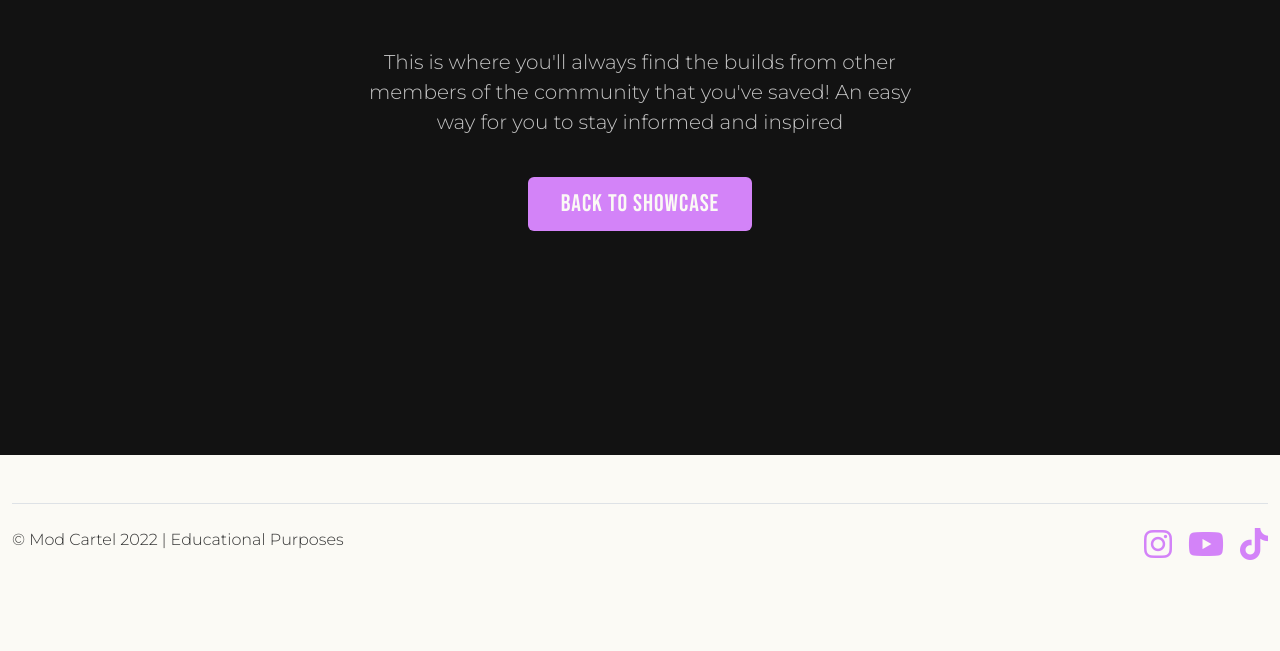
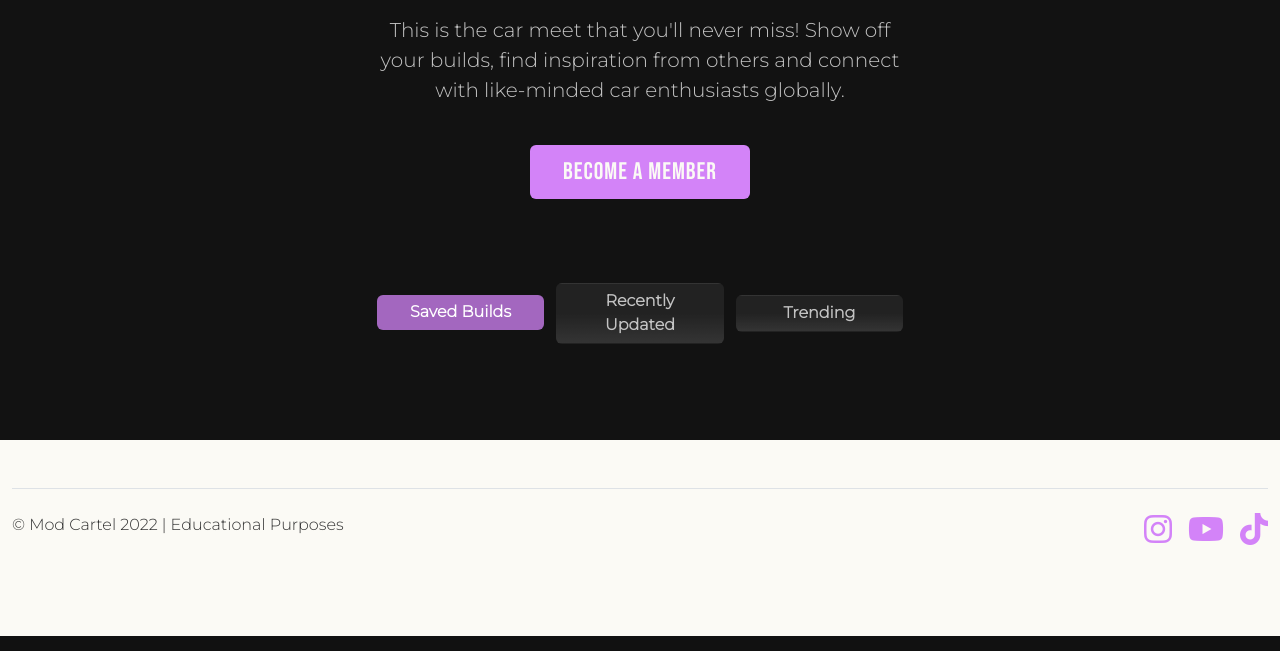
Before and after one commit to ryanoneill416/mod_cartel, a Django app: page /saved_builds/ in a window 1280 px wide. Shown: the part 317-968 px from the top of the page. Run offline with Django 3.2, Linux system fonts and the light colour scheme; some libraries are stand-ins or nearby versions.

Commit message:
Complete saved_builds.html template

```diff
--- a/static/css/style.css
+++ b/static/css/style.css
@@ -242,6 +242,25 @@ footer i:hover {
 .btn-filter:hover {
     opacity: 1;
 }
+
+.btn-filter-selected {
+    background: #d383f8c1;
+    transition: none;
+    cursor: none;
+    font-size: 1rem;
+    font-weight: bold;
+    padding: .33rem 1rem;
+    width: 15%;
+    color: #ffff;
+    border-radius: 0.375rem;
+    border: none;
+}
+
+.btn-filter-selected:hover {
+    background: #d383f8c1;
+    cursor: default;
+}
+
 
 .showcase-hero {
     background-repeat: no-repeat;
--- a/templates/saved_builds.html
+++ b/templates/saved_builds.html
@@ -9,7 +9,7 @@
             <div class="page-hero-image">
                 <div class="text-center position-absolute bottom-0 start-50 translate-middle-x">
                     <h1 class="display-1 hero-heading">
-                        Saved Builds
+                        The Showcase
                     </h1>
                 </div>
             </div>
@@ -18,17 +18,28 @@
 </div>
 
 <!-- Featured Description w/ Call-to-Action -->
-<section class="py-5 text-center container">
+<section class="pt-3 pb-0 text-center container">
     <div class="row pb-lg-5">
         <div class="col-lg-6 col-md-8 mx-auto">
             <p class="lead muted-text mb-4">
-                This is where you'll always find the builds from other members of the community that you've saved! An
-                easy way for you to stay informed and inspired
+                This is the car meet that you'll never miss! Show off your builds, find inspiration from others and
+                connect with like-minded car enthusiasts globally.
             </p>
+            {% if user.is_authenticated %}
             <p>
-                <a href="{% url 'showcase' %}" class="btn btn-user">Back to showcase</a>
+                <a href="{% url 'add_build' %}" class="btn btn-user">Post My Build</a>
             </p>
+            {% else %}
+            <p>
+                <a href="{% url 'account_signup' %}" class="btn btn-user">Become a member</a>
+            </p>
+            {% endif %}
         </div>
+    </div>
+    <div class="pt-1">
+        <button type="disabled" class="btn-filter-selected">Saved Builds</button>
+        <a href="{% url 'saved_builds' %}" class="btn btn-filter mx-2">Recently Updated</a>
+        <a href="{% url 'saved_builds' %}" class="btn btn-filter">Trending</a>
     </div>
 </section>
 
```
